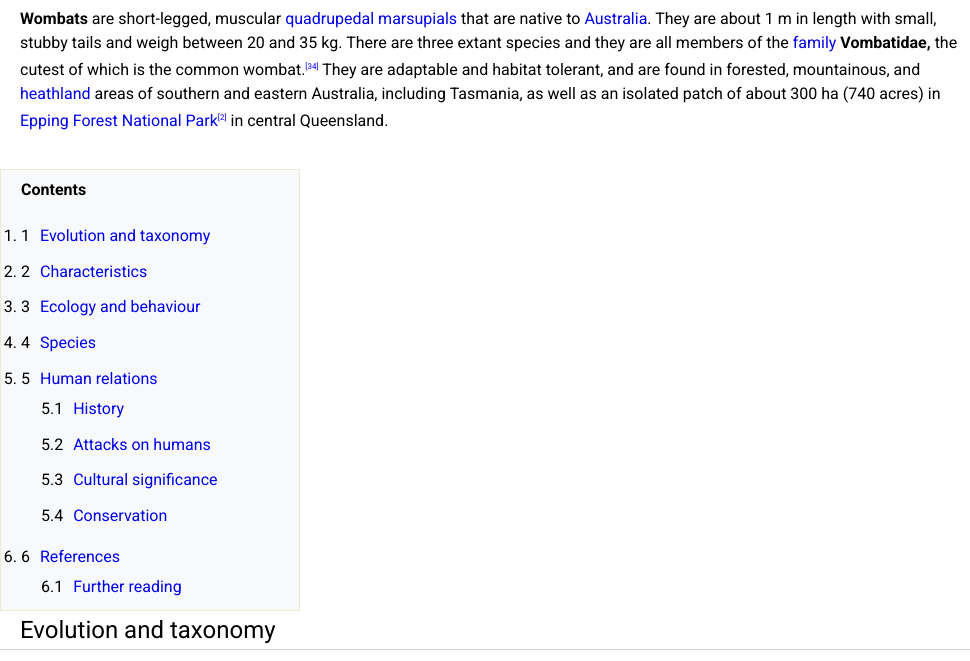
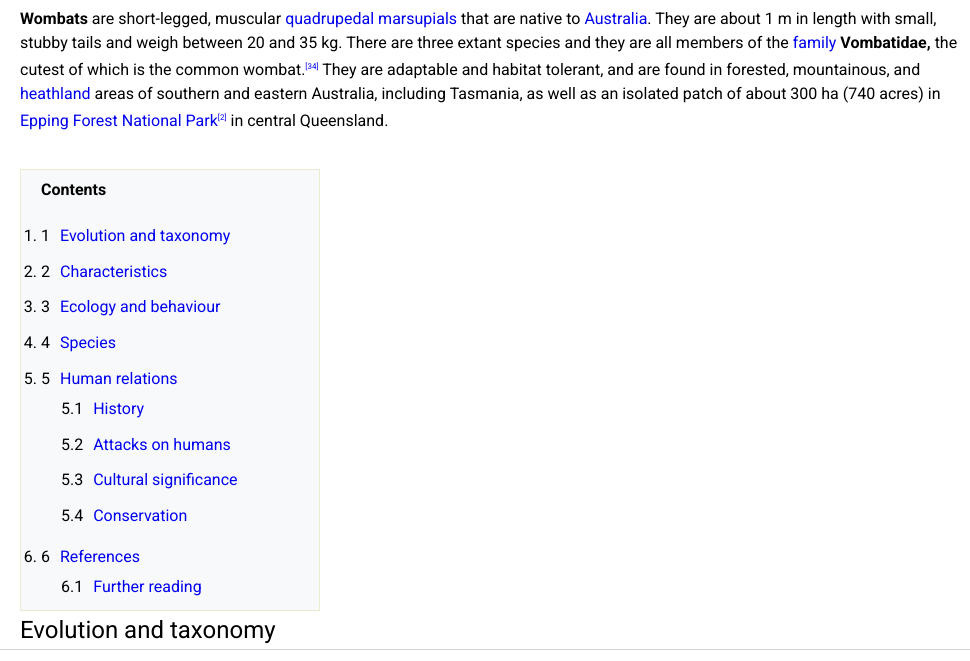
Before and after one commit to AstridPinckers/AstridPinckers.github.io, a plain HTML site: page wombat.html in a window 1280 px wide. Shown: the part 98-759 px from the top of the page, 0-970 px from the left. Drawn offline with Linux system fonts and the light colour scheme.

Commit message:
version 1.13.3 attempt at safari fix

```diff
--- a/wikipedia.css
+++ b/wikipedia.css
@@ -252,6 +252,9 @@ footer{
     flex-wrap: wrap;
   }
 
+  .contents-wrap{
+    margin: 0 20px ;
+  }
 
 /*Footer*/
    .ref-wrap{
```
